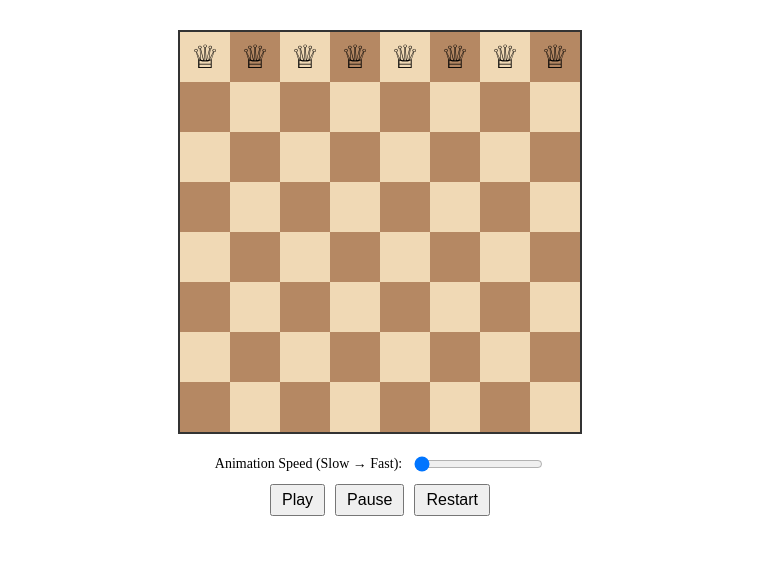
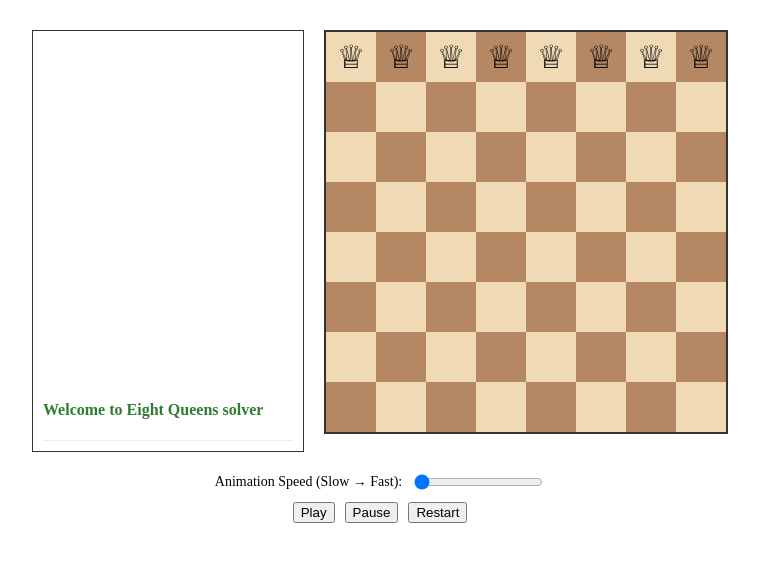
Before and after one commit to aematei/eight_queens_solver, a Flask app: page / in a window 1280 px wide. Shown: the top 562 px of the page, without its empty margins (260-1019 px from the left). Run offline with Flask 3, Linux system fonts and the light colour scheme.

Commit message:
Add message box to display each step's description
Signed-off-by: aematei <alexanderematei@gmail.com>

```diff
--- a/templates/index.html
+++ b/templates/index.html
@@ -6,17 +6,26 @@
   <meta name="viewport" content="width=device-width, initial-scale=1.0">
   <script src="https://unpkg.com/vue@3"></script>
   <style>
+    /* Container for overall layout: board and controls */
     #app {
       display: flex;
       flex-direction: column;
       align-items: center;
       margin-top: 30px;
     }
+    .content {
+      display: flex;
+      gap: 20px;
+      align-items: flex-start;
+      justify-content: center;
+      width: 100%;
+      max-width: 900px;
+    }
+    /* Board styling */
     .board {
       display: grid;
       grid-template-columns: repeat(8, 50px);
       grid-template-rows: repeat(8, 50px);
-      margin-bottom: 20px;
       border: 2px solid #333;
     }
     .cell {
@@ -33,20 +42,42 @@
     .black {
       background-color: #b58863;
     }
+    /* Panel with controls (slider and buttons) */
     .panel {
       display: flex;
       flex-direction: column;
       gap: 10px;
+      margin-top: 20px;
       align-items: center;
-    }
-    .panel button {
-      padding: 5px 10px;
-      font-size: 16px;
+      width: 100%;
+      max-width: 900px;
     }
     .form-row {
       display: flex;
       align-items: center;
       gap: 10px;
+    }
+    /* Message box styling */
+    .message_box {
+      width: 250px;
+      height: 400px;
+      padding: 10px;
+      border: 1px solid #333;
+      overflow-y: auto;
+      display: flex;
+      flex-direction: column-reverse; /* Newest messages at the bottom */
+    }
+    .message_item {
+      padding: 5px 0;
+      border-bottom: 1px solid #eee;
+      word-wrap: break-word;
+    }
+    .latest-message {
+      color: #2e7d32;
+      font-weight: bold;
+    }
+    .old-message {
+      color: #666;
     }
     .slider-label {
       font-size: 14px;
@@ -55,6 +86,17 @@
 </head>
 <body>
   <div id="app">
+    <div class="content">
+      <div class="message_box">
+        <div v-for="(msg, index) in messageHistory" :key="index"
+             :class="[
+               'message_item',
+               index === 0 ? 'latest-message' : 'old-message'
+             ]">
+          <p v-html="msg"></p>
+        </div>
+      </div>
+
       <div class="board">
         <div
           v-for="(cell, index) in 64"
@@ -64,14 +106,9 @@
           <span v-if="isQueenAt(Math.floor(index / 8), index % 8)">♕</span>
         </div>
       </div>
+    </div>
     <div class="panel">
       <div class="form-row">
-        <!--
-          The slider now controls sliderValue which runs from 100 to 2000.
-          The computed property "computedAnimationSpeed" inverts that value so:
-          - When sliderValue === 100, computedAnimationSpeed becomes 2000 (slow).
-          - When sliderValue === 2000, computedAnimationSpeed becomes 100 (fast).
-        -->
         <span class="slider-label">Animation Speed (Slow → Fast):</span>
         <input type="range" v-model.number="sliderValue" min="100" max="2000" step="100" title="Adjust animation speed">
       </div>
@@ -83,81 +120,110 @@
     </div>
   </div>
   <script>
-    const { createApp } = Vue;
+    const { createApp, ref, computed } = Vue;
     createApp({
-      data() {
-        return {
-          queens: Array.from({ length: 8 }, (_, col) => ({ row: 0, col })),
-          steps: [],
-          currentStep: 0,
-          timer: null,
-          // sliderValue in the range 100 to 2000.
-          sliderValue: 100
-        };
-      },
-      computed: {
-        // Invert the slider: lower sliderValue (left) becomes a higher delay (slow)
-        // and higher sliderValue (right) becomes a lower delay (fast).
-        // For example, if min delay = 100 and max delay = 2000:
-        // computedAnimationSpeed = maxDelay + minDelay - sliderValue.
-        computedAnimationSpeed() {
+      setup() {
+        const queens = ref(Array.from({ length: 8 }, (_, col) => ({ row: 0, col })));
+        const message = ref("Welcome to Eight Queens solver");
+        const messageHistory = ref(["Welcome to Eight Queens solver"]);
+        const steps = ref([]);
+        const currentStep = ref(0);
+        const timer = ref(null);
+        const sliderValue = ref(100);
+
+        const computedAnimationSpeed = computed(() => {
           const minDelay = 100;
           const maxDelay = 2000;
-          return maxDelay + minDelay - this.sliderValue;
+          return maxDelay + minDelay - sliderValue.value;
+        });
+
+        const fetchSolutionSteps = async () => {
+          try {
+            const response = await fetch('/solve_steps');
+            const data = await response.json();
+            steps.value = data;
+            currentStep.value = 0;
+            // Clear old message history when starting a new solution
+            messageHistory.value = ["Starting new solution..."];
+            animateSteps();
+          } catch (error) {
+            console.error('Error fetching solution steps:', error);
+            messageHistory.value.unshift("Error fetching solution steps");
           }
-      },
-      methods: {
-        fetchSolutionSteps() {
-          fetch('/solve_steps')
-            .then(response => response.json())
-            .then(data => {
-              this.steps = data;
-              this.currentStep = 0;
-              this.animateSteps();
-            })
-            .catch(error => console.error('Error fetching solution steps:', error));
-        },
-        animateSteps() {
-          if (this.currentStep < this.steps.length) {
-            this.queens = this.steps[this.currentStep];
-            this.currentStep++;
-            // Use computedAnimationSpeed as the delay.
-            this.timer = setTimeout(() => this.animateSteps(), this.computedAnimationSpeed);
+        };
+
+        const animateSteps = () => {
+          if (currentStep.value < steps.value.length) {
+            const step = steps.value[currentStep.value];
+            queens.value = step.queens;
+
+            // Update message and add to history
+            message.value = step.message;
+            messageHistory.value.unshift(step.message);
+
+            // Limit history length to avoid memory issues
+            if (messageHistory.value.length > 50) {
+              messageHistory.value = messageHistory.value.slice(0, 50);
+            }
+
+            currentStep.value++;
+            timer.value = setTimeout(animateSteps, computedAnimationSpeed.value);
           } else {
-            this.timer = null;
+            timer.value = null;
+            messageHistory.value.unshift("Solution completed!");
           }
-        },
-        play() {
-          if (this.timer) {
-            return;
+        };
+
+        const play = () => {
+          if (timer.value) return;
+          if (steps.value.length > 0 && currentStep.value < steps.value.length) {
+            messageHistory.value.unshift("Resuming animation...");
+            animateSteps();
+          } else {
+            messageHistory.value.unshift("Fetching solution steps...");
+            fetchSolutionSteps();
           }
-          if (this.steps.length > 0 && this.currentStep < this.steps.length) {
-            this.animateSteps();
-          } else {
-            this.fetchSolutionSteps();
+        };
+
+        const pause = () => {
+          if (timer.value) {
+            clearTimeout(timer.value);
+            timer.value = null;
+            messageHistory.value.unshift("Animation paused");
           }
-          console.log("Play clicked. Starting/resuming animation.");
-        },
-        pause() {
-          if (this.timer) {
-            clearTimeout(this.timer);
-            this.timer = null;
-            console.log("Animation paused at step", this.currentStep);
+        };
+
+        const restart = () => {
+          if (timer.value) {
+            clearTimeout(timer.value);
+            timer.value = null;
           }
-        },
-        restart() {
-          if (this.timer) {
-            clearTimeout(this.timer);
-            this.timer = null;
-          }
-          this.steps = [];
-          this.currentStep = 0;
-          this.queens = Array.from({ length: 8 }, (_, col) => ({ row: 0, col }));
-          console.log("Restart clicked. Animation reset.");
-        },
-        isQueenAt(row, col) {
-          return this.queens.some(q => q.row === row && q.col === col);
-        }
+          steps.value = [];
+          currentStep.value = 0;
+          queens.value = Array.from({ length: 8 }, (_, col) => ({ row: 0, col }));
+          messageHistory.value = ["Reset to initial state. Press Play to start."];
+        };
+
+        const isQueenAt = (row, col) => {
+          return queens.value.some(q => q.row === row && q.col === col);
+        };
+
+        return {
+          queens,
+          steps,
+          currentStep,
+          timer,
+          sliderValue,
+          computedAnimationSpeed,
+          fetchSolutionSteps,
+          animateSteps,
+          play,
+          pause,
+          restart,
+          isQueenAt,
+          message,
+          messageHistory
+        };
       }
     }).mount('#app');
   </script>
```
Also changed, not shown: eight_queens.py (+17 -4 lines). Lines whose indentation alone changed are shown as unchanged.
